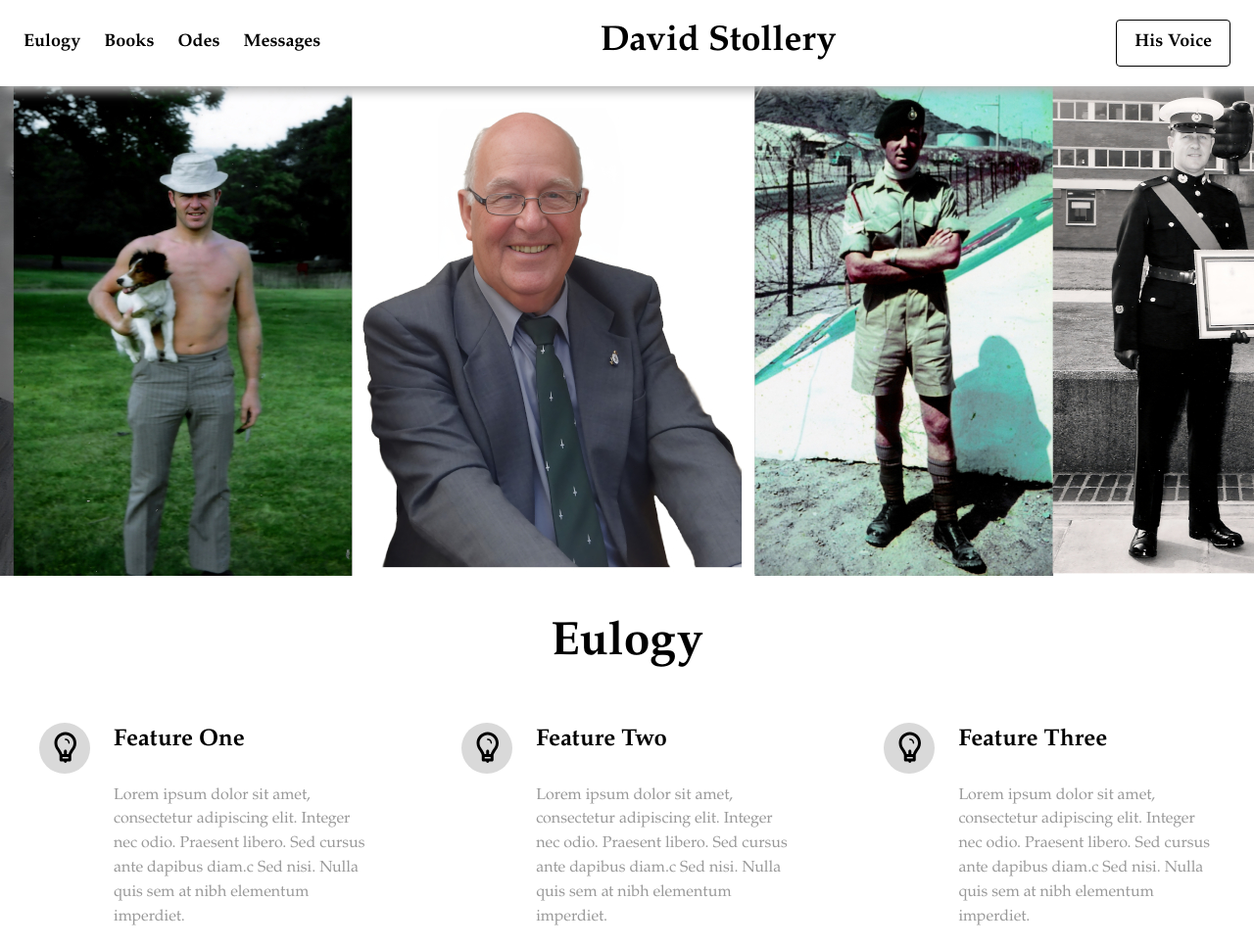
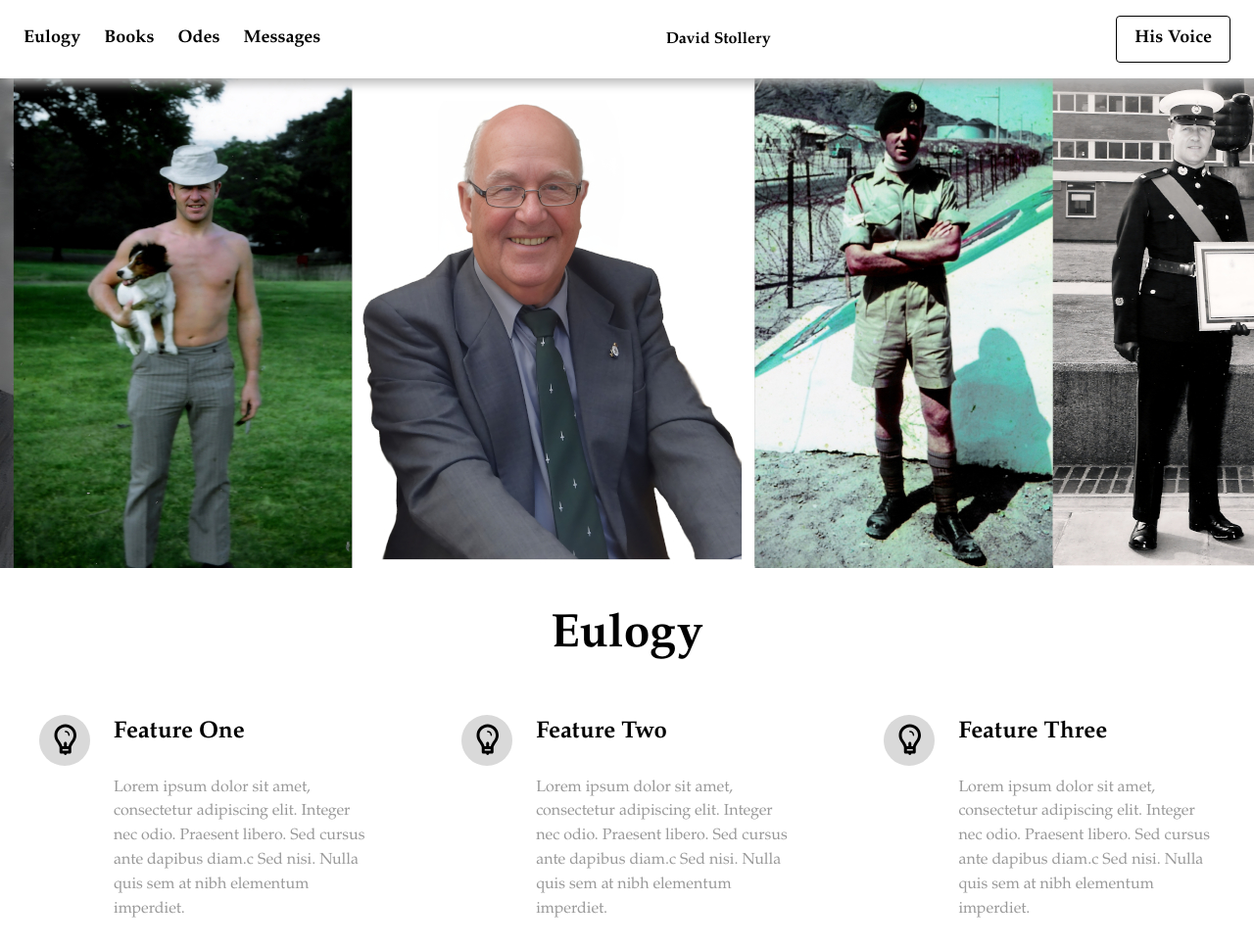
Before and after one commit to PhilStollery/david-eulogy, a website built with Parcel: page index.html in a window 1280 px wide. Shown: the top 967 px of the page at 98% size. Built offline with nearby package versions, Linux system fonts and the light colour scheme.

Commit message:
title fix

```diff
--- a/home.css
+++ b/home.css
@@ -36,6 +36,16 @@
   flex-direction: row;
   justify-content: center;
 }
+.home-title-middle {
+  display: flex;
+  align-items: center;
+  flex-direction: row;
+  justify-content: center;
+}
+.home-title-middle h1{
+  font-size: medium;
+}
+
 .home-image {
   width: 50px;
   align-self: center;
--- a/index.html
+++ b/index.html
@@ -58,7 +58,7 @@
                 <a href="#messages" class="home-link03 Anchor">Messages</a>
               </div>
             </div>
-            <div class="home-left-side">
+            <div class="home-title-middle">
               <h1>David Stollery</h1>
             </div>
             <div class="home-right-side">
```
